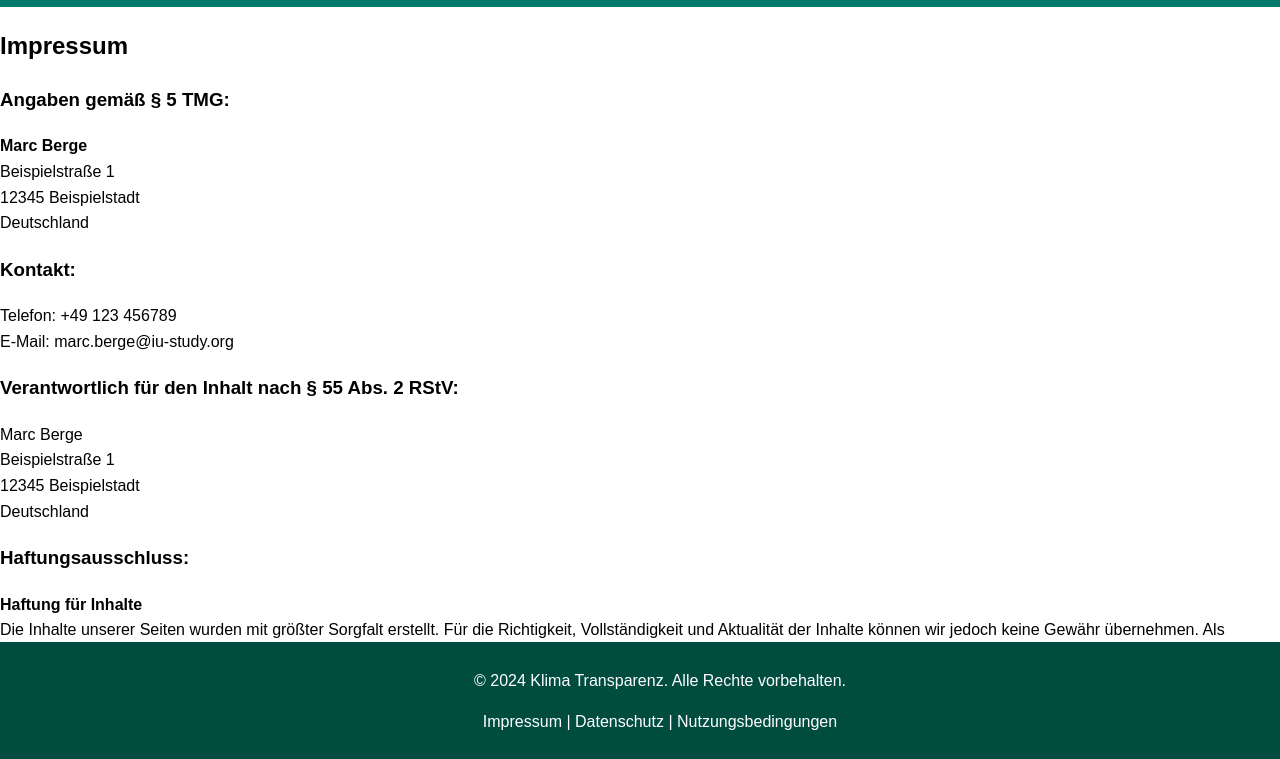
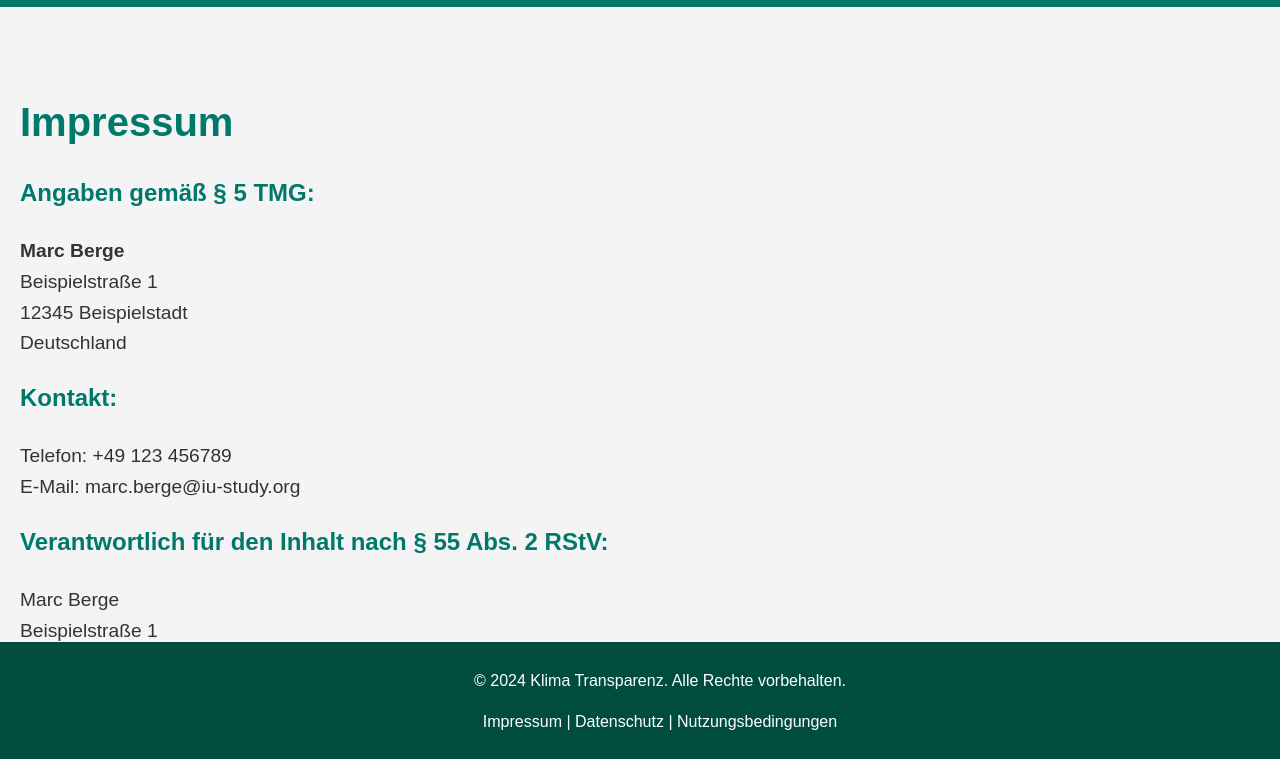
Before and after one commit to MarcMountains/klima-transparenz-website, a plain HTML site: page impressum.html in a window 1280 px wide. Shown: the part 39-798 px from the top of the page. Drawn offline with Linux system fonts and the light colour scheme.

Commit message:
Update styles.css

```diff
--- a/css/styles.css
+++ b/css/styles.css
@@ -266,3 +266,26 @@ th[data-sort="desc"]::after {
     content: '\25BC'; /* Pfeil nach unten für absteigende Sortierung */
     opacity: 1;
 }
+.impressum-section {
+    padding: 50px 20px;
+    text-align: left;
+    background-color: #f4f4f4;
+    color: #333;
+}
+
+.impressum-section h2 {
+    font-size: 2.5em;
+    margin-bottom: 20px;
+    color: #00796b;
+}
+
+.impressum-content h3 {
+    margin-top: 20px;
+    font-size: 1.5em;
+    color: #00796b;
+}
+
+.impressum-content p {
+    margin-bottom: 15px;
+    font-size: 1.2em;
+}
```
